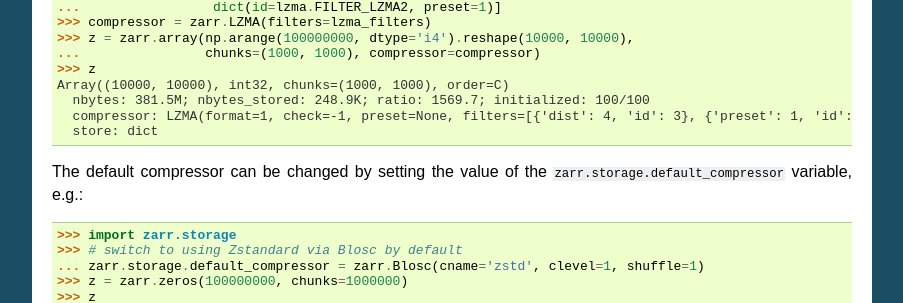
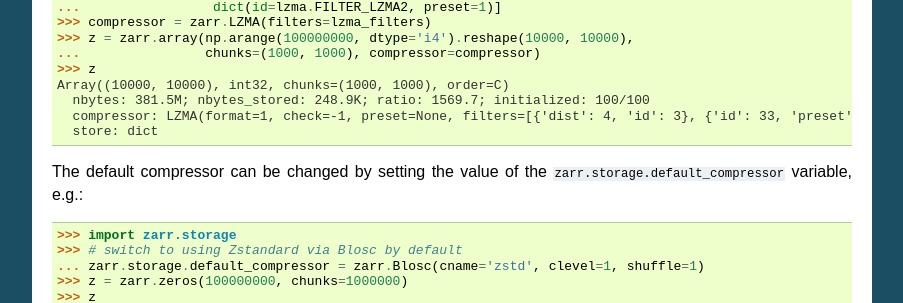
Before and after one commit to enthusiastdev121/zarr-python, a Sphinx documentation site: the page built from docs/tutorial.rst, in a window 1280 px wide and 900 px high, scrolled down 3368 px. Shown: the part 151-454 px from the top of the window, without its empty margins (198-1101 px from the left). Built offline with Sphinx 7.4.7, drawn with Linux system fonts in a browser that asks for light colours; the version number could not be read and is left out.

Commit message:
trivial fix for PY36

```diff
--- a/docs/tutorial.rst
+++ b/docs/tutorial.rst
@@ -233,7 +233,7 @@ LZMA's built-in delta filter::
     >>> z
     Array((10000, 10000), int32, chunks=(1000, 1000), order=C)
       nbytes: 381.5M; nbytes_stored: 248.9K; ratio: 1569.7; initialized: 100/100
-      compressor: LZMA(format=1, check=-1, preset=None, filters=[{'dist': 4, 'id': 3}, {'preset': 1, 'id': 33}])
+      compressor: LZMA(format=1, check=-1, preset=None, filters=[{'dist': 4, 'id': 3}, {'id': 33, 'preset': 1}])
       store: dict
 
 The default compressor can be changed by setting the value of the
```
